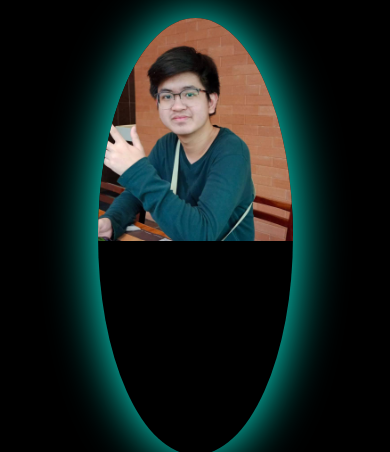
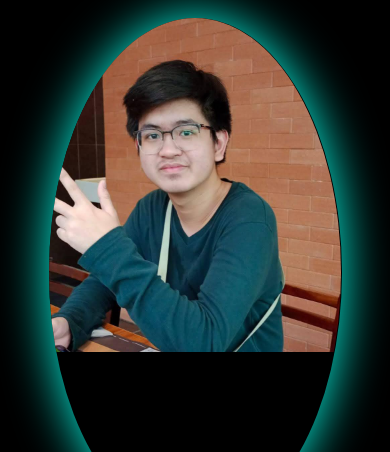
Before and after one commit to Xnock/portofolio, a plain HTML site: page index.html in a window 390 px wide. Shown: the part 66-518 px from the top of the page. Drawn offline with nearby package versions, Linux system fonts and the light colour scheme.

Commit message:
Update style.css

```diff
--- a/style.css
+++ b/style.css
@@ -225,10 +225,10 @@ section{
         height: 60%;
     }
 }
-@media (max-width:440px){
+@media (max-width:600px){
     .main-container .image{
-        width: 50%;
-        height: 60%;
+        width: 75%;
+        height: 90%;
         margin-bottom: 0px;
     }
     .main-container .content{
```
